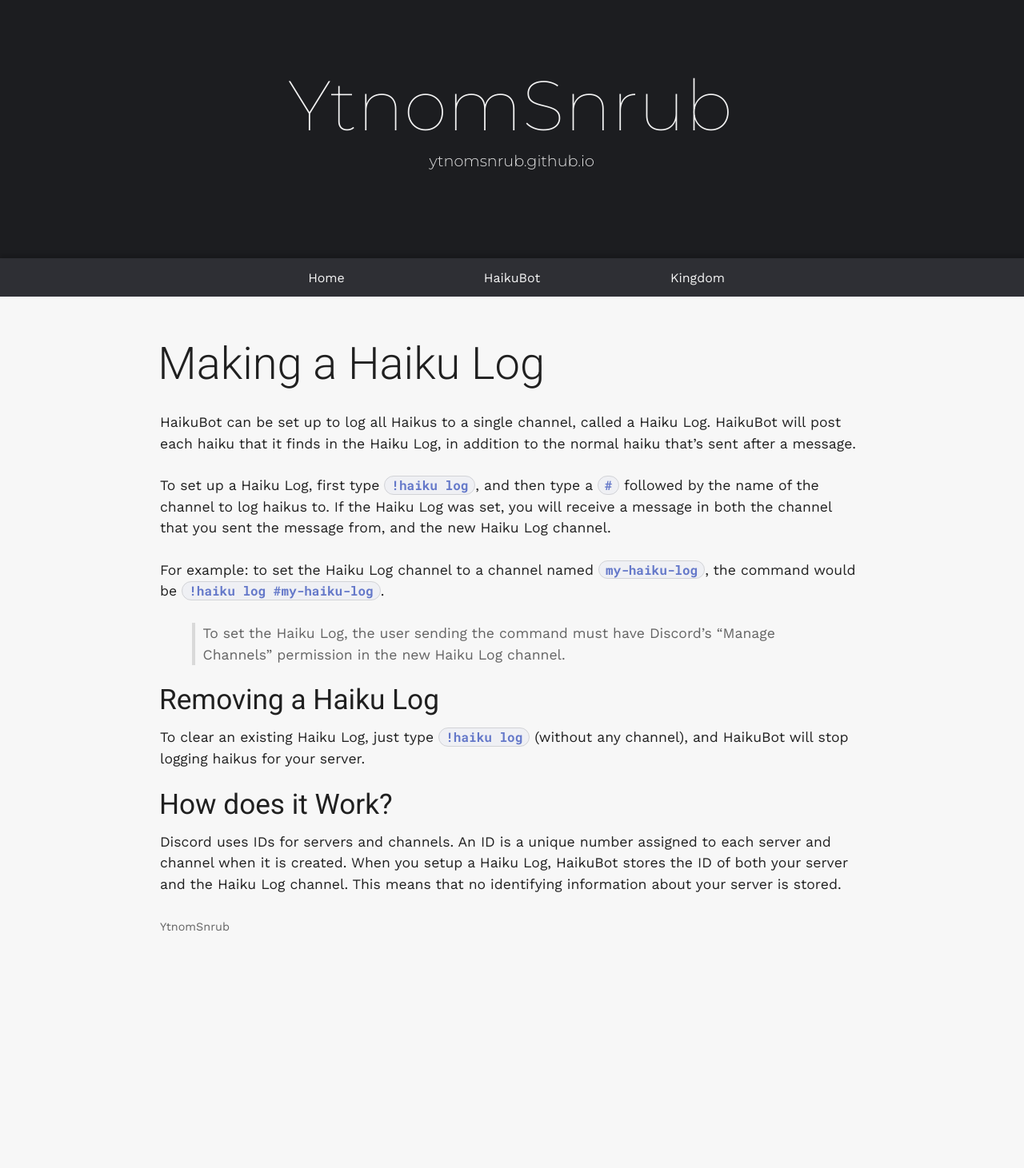
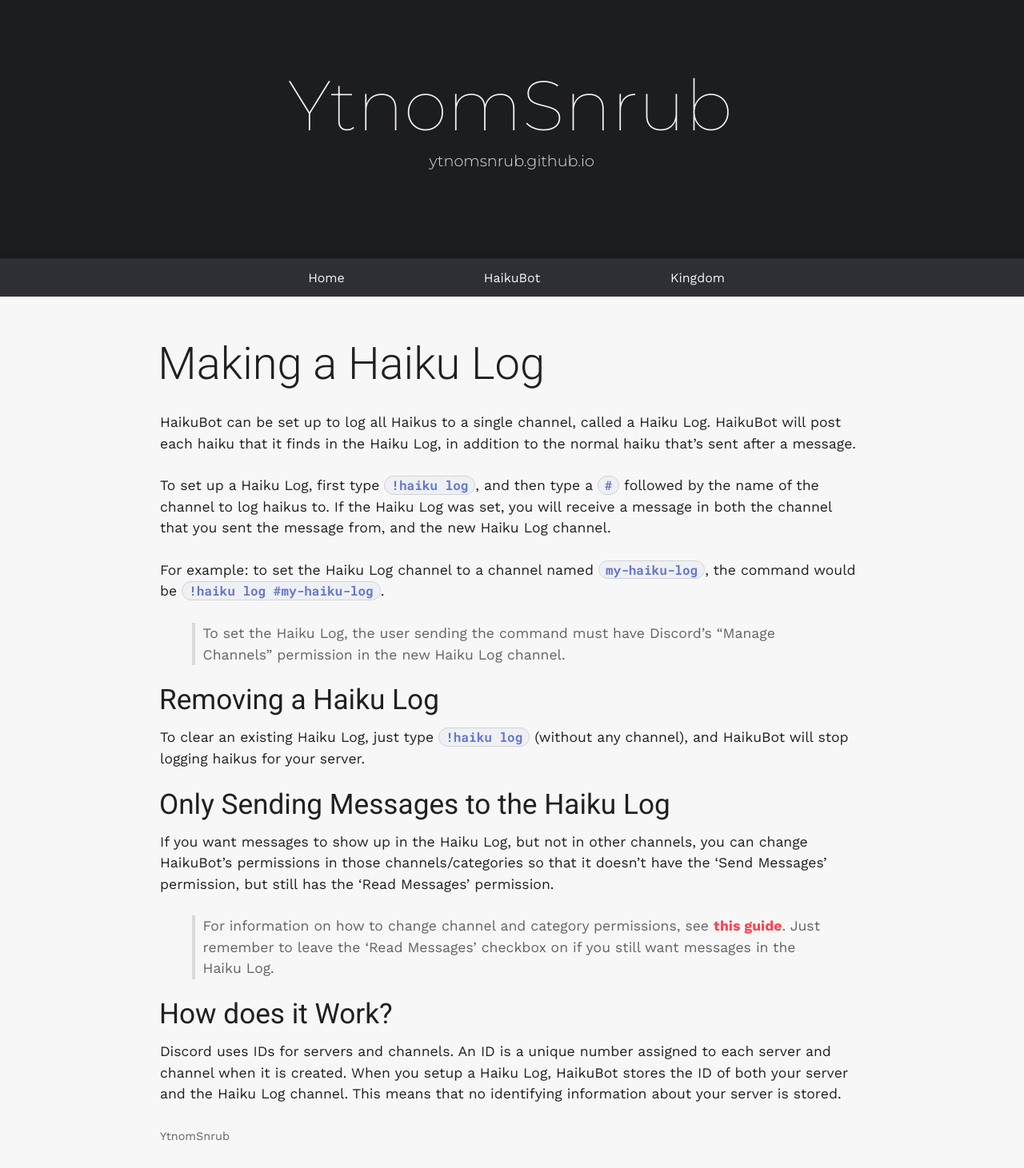
Before and after one commit to YtnomSnrub/ytnomsnrub.github.io, a Jekyll site: the page built from haikubot/guides/making-a-haiku-log.md, in a window 1280 px wide. Shown: the whole page at 80% size. Built offline with Jekyll 4.4.1, drawn with Linux system fonts in a browser that asks for light colours; nearby versions of some CDN libraries; our own code applies the rules of GitHub Pages for plain Markdown files; before the commit the page ends 1295 px from its top, so only the background shows below that.

Commit message:
Updated haiku log guide

```diff
--- a/haikubot/guides/making-a-haiku-log.md
+++ b/haikubot/guides/making-a-haiku-log.md
@@ -16,6 +16,12 @@
 
 To clear an existing Haiku Log, just type `!haiku log` (without any channel), and HaikuBot will stop logging haikus for your server.
 
+## Only Sending Messages to the Haiku Log
+
+If you want messages to show up in the Haiku Log, but not in other channels, you can change HaikuBot's permissions in those channels/categories so that it doesn't have the 'Send Messages' permission, but still has the 'Read Messages' permission.
+
+> For information on how to change channel and category permissions, see [this guide](./restricting-haikubot). Just remember to leave the 'Read Messages' checkbox on if you still want messages in the Haiku Log.
+
 ## How does it Work?
 
 Discord uses IDs for servers and channels. An ID is a unique number assigned to each server and channel when it is created. When you setup a Haiku Log, HaikuBot stores the ID of both your server and the Haiku Log channel. This means that no identifying information about your server is stored.
```
